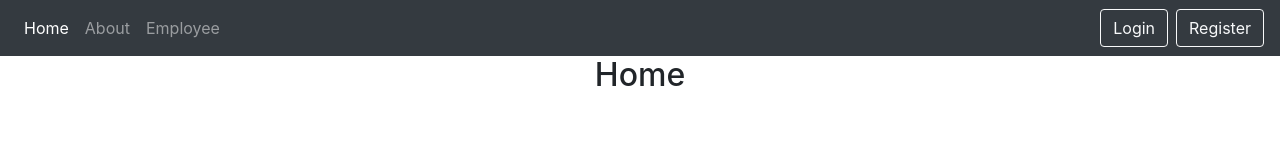
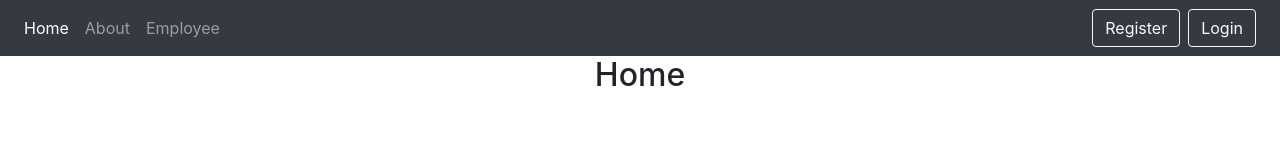
Before and after one commit to kraverken/reactdbjwt, a React (Create React App) app: page / in a window 1280 px wide. Shown: the top 160 px of the page. Built offline with nearby package versions, Linux system fonts and the light colour scheme.

Commit message:
Added Logout functionality and bug fixing

```diff
--- a/src/App.js
+++ b/src/App.js
@@ -1,5 +1,4 @@
 import "./App.css";
-import Header from "./scenes/Header";
 import Home from "./scenes/Home";
 import About from "./scenes/About";
 import Employee from "./scenes/Employee";
@@ -10,7 +9,6 @@ function App() {
   return (
     <div className="App">
       <BrowserRouter>
-        <Header />
         <Routes>
           <Route path="/" element={<Home />}></Route>
           <Route path="/home" element={<Home />}></Route>
--- a/src/scenes/About.js
+++ b/src/scenes/About.js
@@ -1,8 +1,10 @@
 import React from "react";
+import Header from "./Header";
 
 function about() {
   return (
     <div>
+      <Header />
       <h2>About</h2>
     </div>
   );
--- a/src/scenes/Employee.js
+++ b/src/scenes/Employee.js
@@ -1,8 +1,10 @@
 import React from "react";
+import Header from "./Header";
 
 function employee() {
   return (
     <div>
+      <Header />
       <h2>Employee</h2>
     </div>
   );
--- a/src/scenes/Header.js
+++ b/src/scenes/Header.js
@@ -1,7 +1,20 @@
-import React from "react";
-import { Link } from "react-router-dom";
+import React, { useState, useEffect } from "react";
+import { Link, useNavigate } from "react-router-dom";
 
 function Header() {
+  const [user, setUser] = useState(null);
+  const navigate = useNavigate();
+  useEffect(() => {
+    let usr = localStorage.getItem("currentUser");
+    if (usr) {
+      setUser(usr);
+    }
+  }, []);
+
+  const logOut = () => {
+    localStorage.clear();
+    navigate("/login");
+  };
   return (
     <div>
       <nav class="navbar navbar-dark bg-dark navbar-expand-lg navbar-light bg-light">
@@ -35,7 +48,27 @@ function Header() {
               </a>
             </li>
           </ul>
-          <form class="form-inline my-2 my-lg-0">
+          {user ? (
+            <div />
+          ) : (
+            <Link to={"/register"}>
+              <button
+                class="btn btn-outline-light my-2 my-sm-0 mr-2"
+                type="submit"
+              >
+                Register
+              </button>
+            </Link>
+          )}
+          {user ? (
+            <a
+              onClick={logOut}
+              class="btn btn-light my-2 my-sm-0 "
+              type="submit"
+            >
+              Logout
+            </a>
+          ) : (
             <Link to={"/login"}>
               <button
                 class="btn btn-outline-light my-2 my-sm-0 mr-2"
@@ -44,12 +77,7 @@ function Header() {
                 Login
               </button>
             </Link>
-            <Link to={"/register"}>
-              <button class="btn btn-outline-light my-2 my-sm-0" type="submit">
-                Register
-              </button>
-            </Link>
-          </form>
+          )}
         </div>
       </nav>
     </div>
--- a/src/scenes/Home.js
+++ b/src/scenes/Home.js
@@ -1,8 +1,10 @@
 import React from "react";
+import Header from "./Header";
 
 function home() {
   return (
     <div>
+      <Header />
       <h2>Home</h2>
     </div>
   );
```
